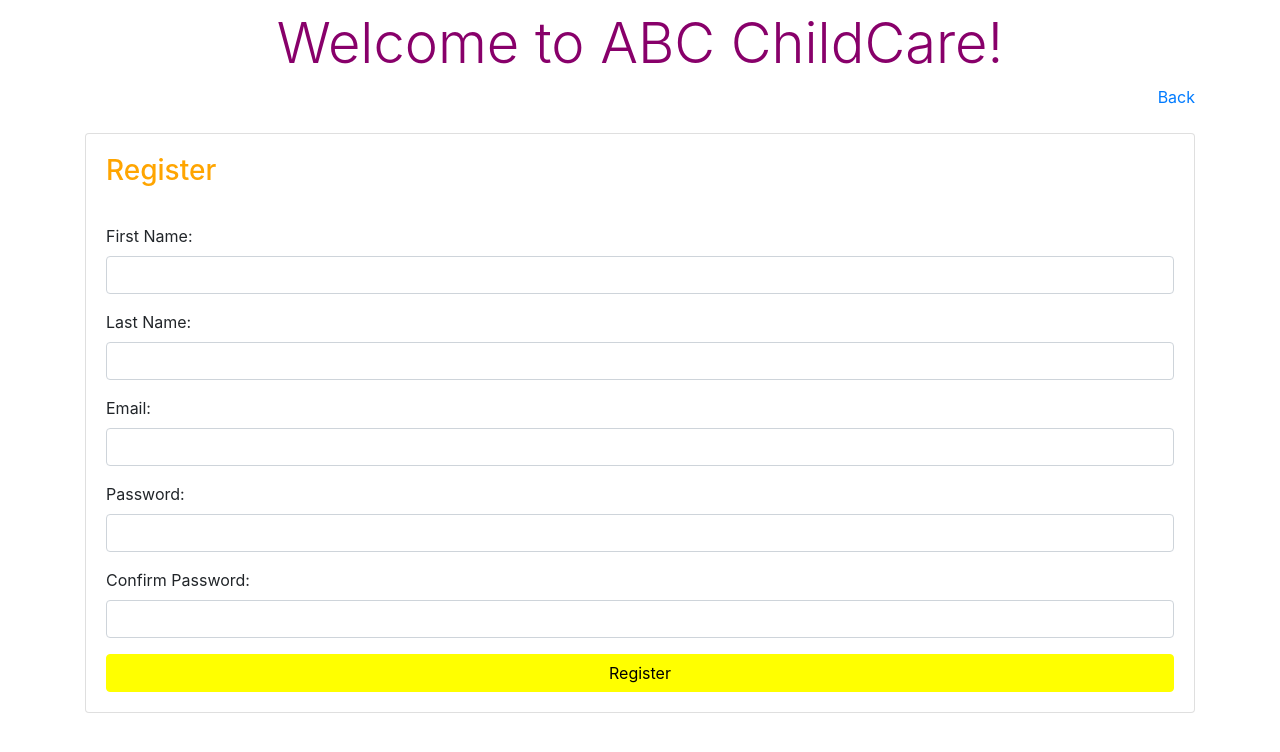
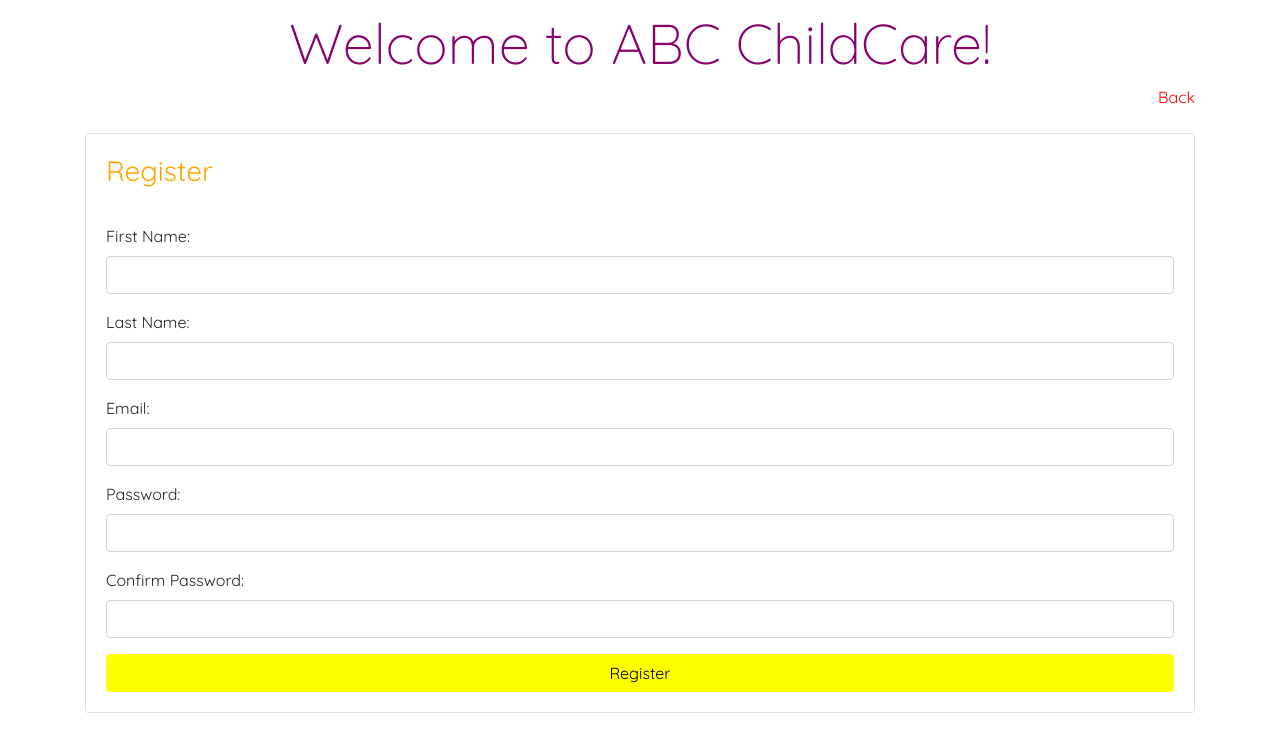
Before and after one commit to MJOSHI5/ABC-Group-Project, a Django app: page /ABC/regForm in a window 1280 px wide. Shown: the top 752 px of the page. Run offline with Django 3.2, Linux system fonts and the light colour scheme; some libraries are stand-ins or nearby versions.

Commit message:
Added google fonts

```diff
--- a/group_app/static/css/style.css
+++ b/group_app/static/css/style.css
@@ -1,6 +1,7 @@
 *{
     margin:0;
     padding:0;
+    font-family: 'Quicksand', sans-serif;
 }
 
 h1{
@@ -95,6 +96,7 @@ h2{
 #background-message{
     background:orange;
     margin-bottom: 0;
+
 }
 
 #form-button{
--- a/group_app/templates/childForm.html
+++ b/group_app/templates/childForm.html
@@ -6,6 +6,9 @@
     <link href="https://stackpath.bootstrapcdn.com/bootstrap/4.5.0/css/bootstrap.min.css" rel="stylesheet" integrity="sha384-9aIt2nRpC12Uk9gS9baDl411NQApFmC26EwAOH8WgZl5MYYxFfc+NcPb1dKGj7Sk" crossorigin="anonymous">
     {% load static %}
     <link rel="stylesheet" href="{% static 'css/style.css' %}">
+    <!--Google Fonts-->
+    <link rel="preconnect" href="https://fonts.gstatic.com">
+    <link href="https://fonts.googleapis.com/css2?family=Quicksand:wght@300;400&display=swap" rel="stylesheet">
     <title>Register A Child</title>
 </head>
     <body>
--- a/group_app/templates/confirmJoin.html
+++ b/group_app/templates/confirmJoin.html
@@ -8,6 +8,9 @@
         integrity="sha384-9aIt2nRpC12Uk9gS9baDl411NQApFmC26EwAOH8WgZl5MYYxFfc+NcPb1dKGj7Sk" crossorigin="anonymous">
     {% load static %}
     <link rel="stylesheet" href="{% static 'css/style.css' %}">
+    <!--Google Fonts-->
+    <link rel="preconnect" href="https://fonts.gstatic.com">
+    <link href="https://fonts.googleapis.com/css2?family=Quicksand:wght@300;400&display=swap" rel="stylesheet">
     <title>{{one_event.event_name}} Details</title>
 </head>
 <body>
--- a/group_app/templates/dashboard.html
+++ b/group_app/templates/dashboard.html
@@ -20,6 +20,9 @@
 
     {% load static %}
     <link rel="stylesheet" href="{% static 'css/style.css' %}">
+    <!--Google Fonts-->
+    <link rel="preconnect" href="https://fonts.gstatic.com">
+    <link href="https://fonts.googleapis.com/css2?family=Quicksand:wght@300;400&display=swap" rel="stylesheet">
     <title>Dashboard</title>
 </head>
 
--- a/group_app/templates/index.html
+++ b/group_app/templates/index.html
@@ -6,6 +6,9 @@
     <link href="https://stackpath.bootstrapcdn.com/bootstrap/4.5.0/css/bootstrap.min.css" rel="stylesheet" integrity="sha384-9aIt2nRpC12Uk9gS9baDl411NQApFmC26EwAOH8WgZl5MYYxFfc+NcPb1dKGj7Sk" crossorigin="anonymous">
     {% load static %}
     <link rel="stylesheet" href="{% static 'css/style.css' %}">
+    <!--Google Fonts-->
+    <link rel="preconnect" href="https://fonts.gstatic.com">
+    <link href="https://fonts.googleapis.com/css2?family=Quicksand:wght@300;400&display=swap" rel="stylesheet">
     <script src="https://ajax.googleapis.com/ajax/libs/jquery/3.5.1/jquery.min.js"></script>
     <title>Welcome to the CommunEty -login</title>
 </head>
--- a/group_app/templates/myEvents.html
+++ b/group_app/templates/myEvents.html
@@ -13,7 +13,9 @@
 
     <!-- Bootstrap CSS -->
     <link rel="stylesheet" href="https://stackpath.bootstrapcdn.com/bootstrap/4.3.1/css/bootstrap.min.css" integrity="sha384-ggOyR0iXCbMQv3Xipma34MD+dH/1fQ784/j6cY/iJTQUOhcWr7x9JvoRxT2MZw1T" crossorigin="anonymous">
-
+   <!--Google Fonts-->
+   <link rel="preconnect" href="https://fonts.gstatic.com">
+   <link href="https://fonts.googleapis.com/css2?family=Quicksand:wght@300;400&display=swap" rel="stylesheet">
     {% load static %}
     <link rel="stylesheet" href="{% static 'css/style.css' %}">
     <title>myEvents</title>
--- a/group_app/templates/myProfile.html
+++ b/group_app/templates/myProfile.html
@@ -8,6 +8,9 @@
         integrity="sha384-9aIt2nRpC12Uk9gS9baDl411NQApFmC26EwAOH8WgZl5MYYxFfc+NcPb1dKGj7Sk" crossorigin="anonymous">
     {% load static %}
     <link rel="stylesheet" href="{% static 'css/style.css' %}">
+    <!--Google Fonts-->
+    <link rel="preconnect" href="https://fonts.gstatic.com">
+    <link href="https://fonts.googleapis.com/css2?family=Quicksand:wght@300;400&display=swap" rel="stylesheet">
     <title>myProfile</title>
 </head>
 
--- a/group_app/templates/newJoin.html
+++ b/group_app/templates/newJoin.html
@@ -7,6 +7,9 @@
     <meta name="viewport" content="width=device-width, initial-scale=1.0">
     <link href="https://stackpath.bootstrapcdn.com/bootstrap/4.5.0/css/bootstrap.min.css" rel="stylesheet"
         integrity="sha384-9aIt2nRpC12Uk9gS9baDl411NQApFmC26EwAOH8WgZl5MYYxFfc+NcPb1dKGj7Sk" crossorigin="anonymous">
+        <!--Google Fonts-->
+        <link rel="preconnect" href="https://fonts.gstatic.com">
+        <link href="https://fonts.googleapis.com/css2?family=Quicksand:wght@300;400&display=swap" rel="stylesheet">
     <script src="https://code.jquery.com/jquery-3.3.1.slim.min.js"
         integrity="sha384-q8i/X+965DzO0rT7abK41JStQIAqVgRVzpbzo5smXKp4YfRvH+8abtTE1Pi6jizo"
         crossorigin="anonymous"></script>
--- a/group_app/templates/regForm.html
+++ b/group_app/templates/regForm.html
@@ -6,7 +6,12 @@
     <link href="https://stackpath.bootstrapcdn.com/bootstrap/4.5.0/css/bootstrap.min.css" rel="stylesheet" integrity="sha384-9aIt2nRpC12Uk9gS9baDl411NQApFmC26EwAOH8WgZl5MYYxFfc+NcPb1dKGj7Sk" crossorigin="anonymous">
     {% load static %}
     <link rel="stylesheet" href="{% static 'css/style.css' %}">
+    <!--Google Fonts-->
+    <link rel="preconnect" href="https://fonts.gstatic.com">
+    <link href="https://fonts.googleapis.com/css2?family=Quicksand:wght@300;400&display=swap" rel="stylesheet">
+    <!--Ajax-->
     <script src="https://ajax.googleapis.com/ajax/libs/jquery/3.5.1/jquery.min.js"></script>
+
     <title>Welcome to ABC ChildCare</title>
 </head>
 <body>
@@ -14,7 +19,7 @@
     <div class="container">
         <h1 class="display-4 text-center">Welcome to ABC ChildCare!</h1>
 
-        <a class="float-right" href="/ABC/logout">Back</a>
+        <a id="links" class="float-right" href="/ABC/logout">Back</a>
 
         <br><br>
         <div class="card">
```
